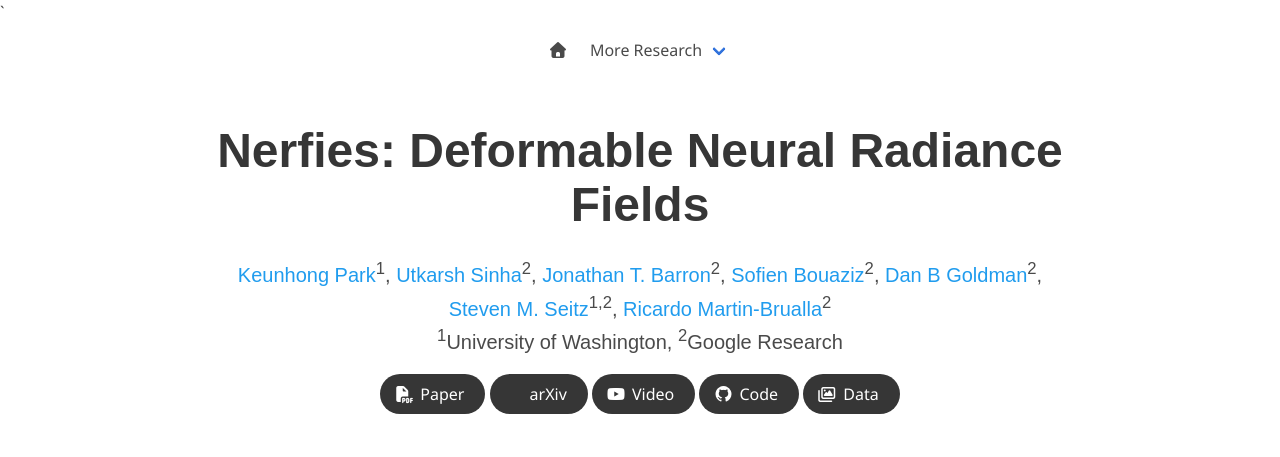
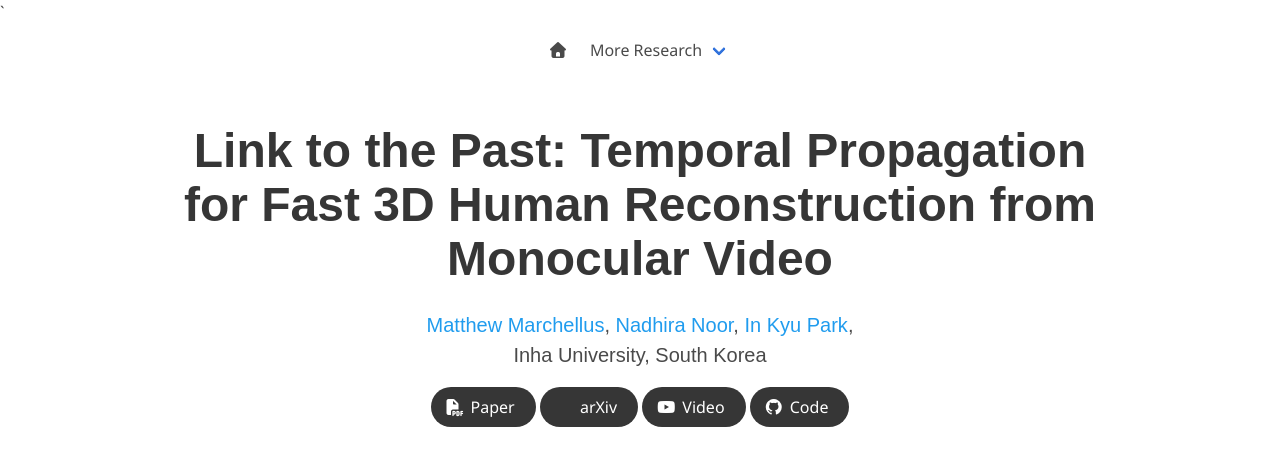
Before and after one commit to MatthM31/TemPoFast3D, a plain HTML site: page index.html in a window 1280 px wide. Shown: the top 457 px of the page. Drawn offline with nearby package versions, Linux system fonts and the light colour scheme; some icons are missing; a web font is replaced by a local one.

Commit message:
Insert title, authors, and paper links.

```diff
--- a/index.html
+++ b/index.html
@@ -6,7 +6,7 @@
         content="Deformable Neural Radiance Fields creates free-viewpoint portraits (nerfies) from casually captured videos.">
   <meta name="keywords" content="Nerfies, D-NeRF, NeRF">
   <meta name="viewport" content="width=device-width, initial-scale=1">
-  <title>Nerfies: Deformable Neural Radiance Fields</title>
+  <title>Temporal Propagation for Fast 3D Human Reconstruction from Monocular Video</title>
 
   <!-- Global site tag (gtag.js) - Google Analytics -->
   <script async src="https://www.googletagmanager.com/gtag/js?id=G-PYVRSFMDRL"></script>
@@ -88,39 +88,26 @@
     <div class="container is-max-desktop">
       <div class="columns is-centered">
         <div class="column has-text-centered">
-          <h1 class="title is-1 publication-title">Nerfies: Deformable Neural Radiance Fields</h1>
+          <h1 class="title is-1 publication-title">Link to the Past: Temporal Propagation for Fast 3D Human Reconstruction from Monocular Video</h1>
           <div class="is-size-5 publication-authors">
             <span class="author-block">
-              <a href="https://keunhong.com">Keunhong Park</a><sup>1</sup>,</span>
+              <a href="https://keunhong.com">Matthew Marchellus</a>,
             <span class="author-block">
-              <a href="https://utkarshsinha.com">Utkarsh Sinha</a><sup>2</sup>,</span>
+              <a href="https://utkarshsinha.com">Nadhira Noor</a>,
             <span class="author-block">
-              <a href="https://jonbarron.info">Jonathan T. Barron</a><sup>2</sup>,
-            </span>
-            <span class="author-block">
-              <a href="http://sofienbouaziz.com">Sofien Bouaziz</a><sup>2</sup>,
-            </span>
-            <span class="author-block">
-              <a href="https://www.danbgoldman.com">Dan B Goldman</a><sup>2</sup>,
-            </span>
-            <span class="author-block">
-              <a href="https://homes.cs.washington.edu/~seitz/">Steven M. Seitz</a><sup>1,2</sup>,
-            </span>
-            <span class="author-block">
-              <a href="http://www.ricardomartinbrualla.com">Ricardo Martin-Brualla</a><sup>2</sup>
+              <a href="https://jonbarron.info">In Kyu Park</a>,
             </span>
           </div>
 
           <div class="is-size-5 publication-authors">
-            <span class="author-block"><sup>1</sup>University of Washington,</span>
-            <span class="author-block"><sup>2</sup>Google Research</span>
+            <span class="author-block">Inha University, South Korea</span>
           </div>
 
           <div class="column has-text-centered">
             <div class="publication-links">
               <!-- PDF Link. -->
               <span class="link-block">
-                <a href="https://arxiv.org/pdf/2011.12948"
+                <a href="https://arxiv.org/pdf/2505.07333"
                    class="external-link button is-normal is-rounded is-dark">
                   <span class="icon">
                       <i class="fas fa-file-pdf"></i>
@@ -129,7 +116,7 @@
                 </a>
               </span>
               <span class="link-block">
-                <a href="https://arxiv.org/abs/2011.12948"
+                <a href="https://arxiv.org/abs/2505.07333"
                    class="external-link button is-normal is-rounded is-dark">
                   <span class="icon">
                       <i class="ai ai-arxiv"></i>
@@ -149,7 +136,7 @@
               </span>
               <!-- Code Link. -->
               <span class="link-block">
-                <a href="https://github.com/google/nerfies"
+                <a href="https://github.com/LimiTrix/TemPoFast3D"
                    class="external-link button is-normal is-rounded is-dark">
                   <span class="icon">
                       <i class="fab fa-github"></i>
@@ -158,7 +145,7 @@
                   </a>
               </span>
               <!-- Dataset Link. -->
-              <span class="link-block">
+              <!-- <span class="link-block">s
                 <a href="https://github.com/google/nerfies/releases/tag/0.1"
                    class="external-link button is-normal is-rounded is-dark">
                   <span class="icon">
@@ -166,6 +153,7 @@
                   </span>
                   <span>Data</span>
                   </a>
+              </span> -->
             </div>
 
           </div>
```
